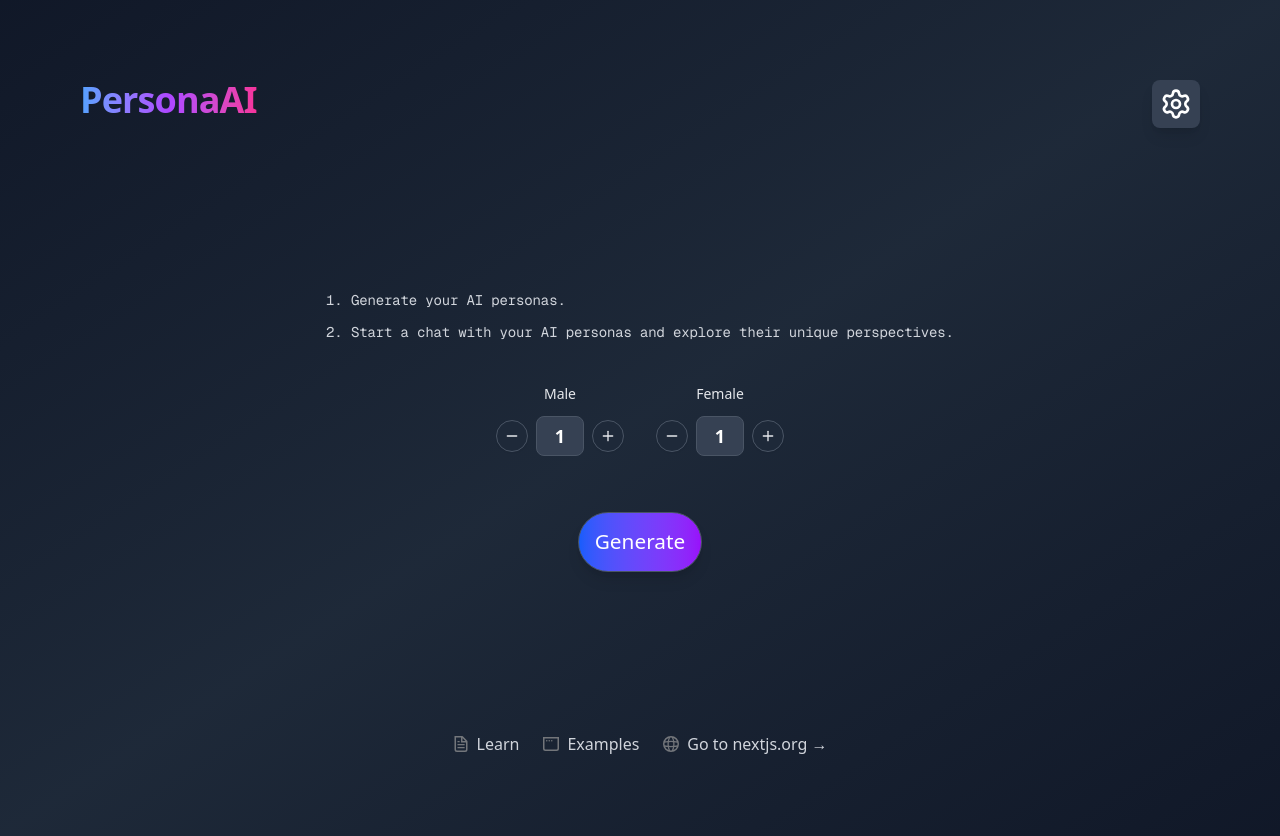
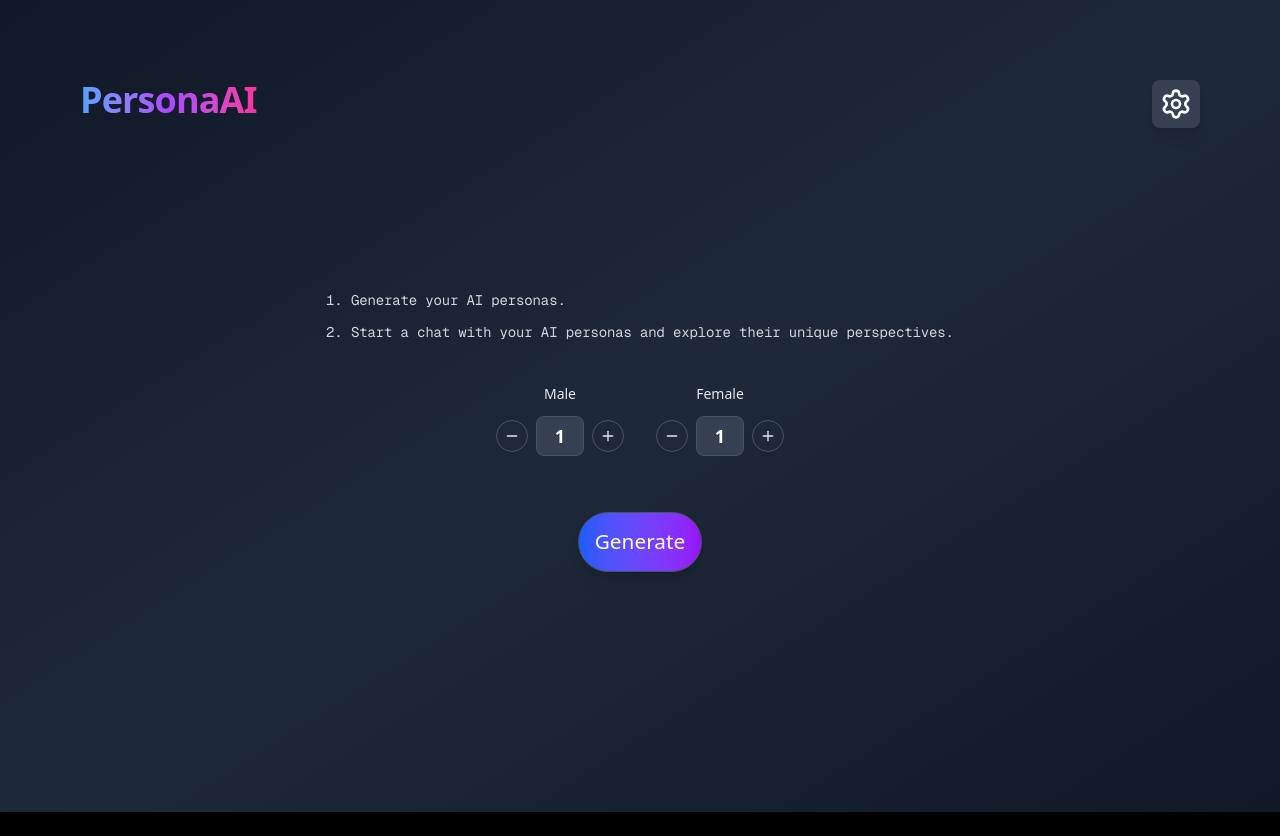
Before and after one commit to MaximVanchev/PersonaAI, a Next.js app: page / in a window 1280 px wide. After the commit the page ends 812 px from the top, so only its background shows below. Built offline with nearby package versions, Linux system fonts and the light colour scheme; no server answers; the database is empty.

Commit message:
refactor: remove unused footer links and clean up code in Home component

```diff
--- a/app/page.tsx
+++ b/app/page.tsx
@@ -40,56 +40,7 @@ export default async function Home() {
           )}
         </div>
       </main>
-      <footer className="flex gap-[24px] p-8 sm:p-20 items-center justify-center">
-        <a
-          className="flex items-center gap-2 hover:underline hover:underline-offset-4 text-gray-300 hover:text-white transition-colors"
-          href="https://nextjs.org/learn?utm_source=create-next-app&utm_medium=appdir-template-tw&utm_campaign=create-next-app"
-          target="_blank"
-          rel="noopener noreferrer"
-        >
-          <Image
-            aria-hidden
-            src="/file.svg"
-            alt="File icon"
-            width={16}
-            height={16}
-            className="filter invert opacity-70"
-          />
-          Learn
-        </a>
-        <a
-          className="flex items-center gap-2 hover:underline hover:underline-offset-4 text-gray-300 hover:text-white transition-colors"
-          href="https://vercel.com/templates?framework=next.js&utm_source=create-next-app&utm_medium=appdir-template-tw&utm_campaign=create-next-app"
-          target="_blank"
-          rel="noopener noreferrer"
-        >
-          <Image
-            aria-hidden
-            src="/window.svg"
-            alt="Window icon"
-            width={16}
-            height={16}
-            className="filter invert opacity-70"
-          />
-          Examples
-        </a>
-        <a
-          className="flex items-center gap-2 hover:underline hover:underline-offset-4 text-gray-300 hover:text-white transition-colors"
-          href="https://nextjs.org?utm_source=create-next-app&utm_medium=appdir-template-tw&utm_campaign=create-next-app"
-          target="_blank"
-          rel="noopener noreferrer"
-        >
-          <Image
-            aria-hidden
-            src="/globe.svg"
-            alt="Globe icon"
-            width={16}
-            height={16}
-            className="filter invert opacity-70"
-          />
-          Go to nextjs.org →
-        </a>
-      </footer>
+      <footer className="flex gap-[24px] p-8 sm:p-20 items-center justify-center"></footer>
     </div>
   );
 }
```
